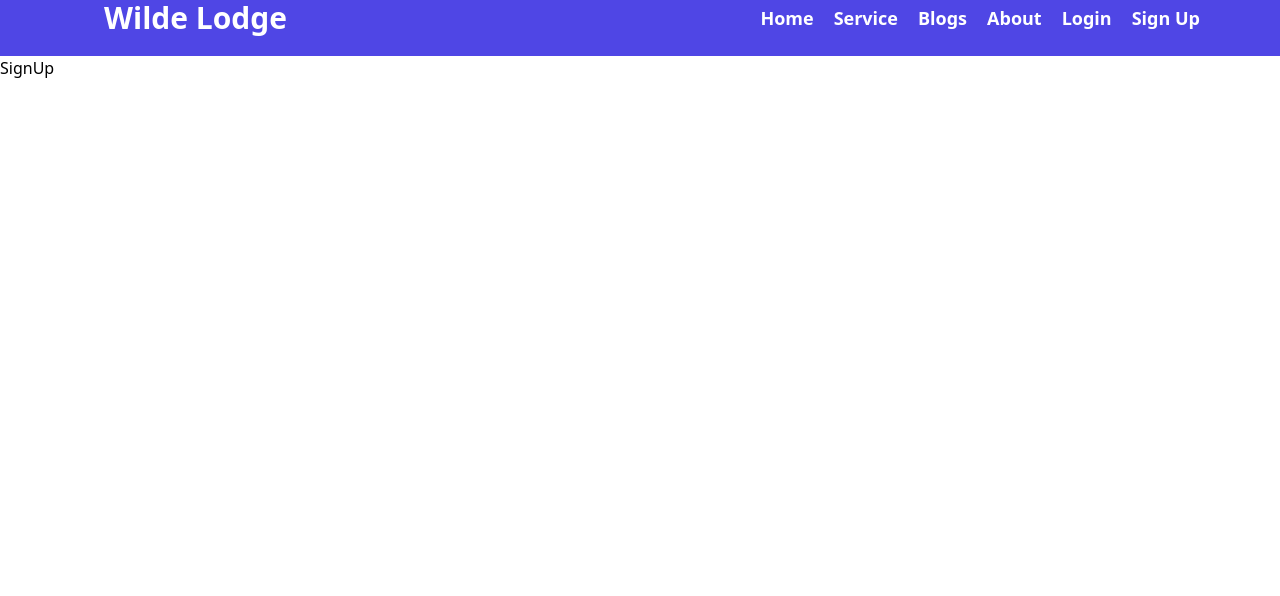
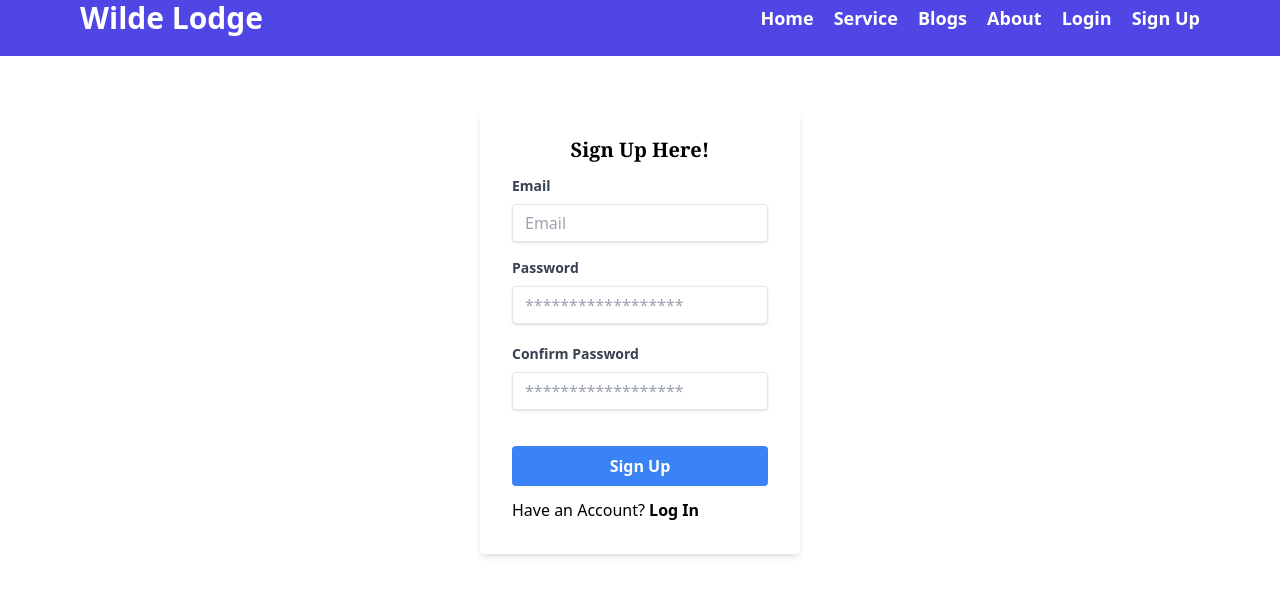
Before and after one commit to merazul2755/Wilde-Lodge, a React (Create React App) app: page /signup in a window 1280 px wide. Shown: the top 596 px of the page. Built offline with nearby package versions, Linux system fonts and the light colour scheme.

Commit message:
add log in form and signup form

```diff
--- a/src/components/Blogs/Blogs.js
+++ b/src/components/Blogs/Blogs.js
@@ -2,7 +2,7 @@ import React from "react";
 
 const Blogs = () => {
   return (
-    <div className="ml-20 mr-20 mt-10">
+    <div className="md:ml-20 mr-20 mt-10 ml-10">
         <div>
         <h1 className="font-bold text-2xl mb-3">01. Differnce Between Authorization & Authentication</h1>
       <table className="table-auto border-collapse border border-slate-400">
--- a/src/components/Header/Header.js
+++ b/src/components/Header/Header.js
@@ -14,7 +14,7 @@ const Header = () => {
       </div>
 
       <div className="md:flex justify-around items-center font-bold">
-        <h1 className="pl-10 ml-16 w-full text-3xl">Wilde Lodge</h1>
+        <h1 className="pl-20 w-full text-3xl">Wilde Lodge</h1>
 
         <ul
           className={`md:flex leading-10S text-lg justify-end text-center mr-20 bg-indigo-600 md:static absolute w-full duration-500 ease-in ${
--- a/src/components/Login/Login.js
+++ b/src/components/Login/Login.js
@@ -1,11 +1,60 @@
-import React from 'react';
+import React from "react";
+import { Link } from "react-router-dom";
 
 const Login = () => {
-    return (
-        <div>
-            Login
-        </div>
-    );
+  return (
+
+      <div className="container mt-14">
+
+          <div className="w-full max-w-xs mx-auto lg:w-3/4">
+
+        <form className="bg-white shadow-md rounded px-8 pt-6 pb-8 mb-4">
+        <h1 className="text-center font-serif font-bold text-xl mb-3">LogIn Here!</h1>
+          <div className="mb-4">
+            <label
+              className="block text-gray-700 text-sm font-bold mb-2"
+              for="username"
+            >
+              Email
+            </label>
+            <input
+              className="shadow appearance-none border rounded w-full py-2 px-3 text-gray-700 leading-tight focus:outline-none focus:shadow-outline"
+              id="username"
+              type="email"
+              placeholder="Email"
+              required
+            />
+          </div>
+
+          <div className="mb-6">
+            <label
+              className="block text-gray-700 text-sm font-bold mb-2"
+              for="password"
+            >
+              Password
+            </label>
+            <input
+              className="shadow appearance-none border  rounded w-full py-2 px-3 text-gray-700 mb-3 leading-tight focus:outline-none focus:shadow-outline"
+              id="password"
+              type="password"
+              placeholder="******************"
+              required
+            />
+          </div>
+          <div className="flex items-center justify-between">
+            <input
+              className="bg-blue-500 hover:bg-blue-700 text-white font-bold py-2 px-4 rounded focus:outline-none focus:shadow-outline w-full"
+              type="submit"
+            />
+
+
+          </div>
+          <p className="mt-3">Don't Have an Account? <Link to='/signup' ><strong>Sign Up</strong></Link> </p>
+        </form>
+      </div>
+      </div>
+
+  );
 };
 
 export default Login;
--- a/src/components/SignUp/SignUp.js
+++ b/src/components/SignUp/SignUp.js
@@ -1,11 +1,77 @@
-import React from 'react';
+import React from "react";
+import { Link } from "react-router-dom";
 
 const SignUp = () => {
-    return (
-        <div>
-            SignUp
+  return (
+    <div>
+      <div className="container mt-14">
+        <div className="w-full max-w-xs mx-auto lg:w-3/4">
+          <form className="bg-white shadow-md rounded px-8 pt-6 pb-8 mb-4">
+            <h1 className="text-center font-serif font-bold text-xl mb-3">
+              Sign Up Here!
+            </h1>
+            <div className="mb-4">
+              <label
+                className="block text-gray-700 text-sm font-bold mb-2"
+                for="username"
+              >
+                Email
+              </label>
+              <input
+                className="shadow appearance-none border rounded w-full py-2 px-3 text-gray-700 leading-tight focus:outline-none focus:shadow-outline"
+                id="username"
+                type="email"
+                placeholder="Email"
+              />
+            </div>
+
+            <div className="mb-2">
+              <label
+                className="block text-gray-700 text-sm font-bold mb-2"
+                for="password"
+              >
+                Password
+              </label>
+              <input
+                className="shadow appearance-none border  rounded w-full py-2 px-3 text-gray-700 mb-3 leading-tight focus:outline-none focus:shadow-outline"
+                id="password"
+                type="password"
+                placeholder="******************"
+              />
+            </div>
+            <div className="mb-6">
+              <label
+                className="block text-gray-700 text-sm font-bold mb-2"
+                for="password"
+              >
+               Confirm Password
+              </label>
+              <input
+                className="shadow appearance-none border  rounded w-full py-2 px-3 text-gray-700 mb-3 leading-tight focus:outline-none focus:shadow-outline"
+                id="password"
+                type="password"
+                placeholder="******************"
+              />
+            </div>
+            <div className="flex items-center justify-between">
+              <button
+                className="bg-blue-500 hover:bg-blue-700 text-white font-bold py-2 px-4 rounded focus:outline-none focus:shadow-outline w-full"
+                type="button"
+              >
+                Sign Up
+              </button>
+            </div>
+            <p className="mt-3">
+            Have an Account?
+              <Link to="/login">
+                <strong> Log In</strong>
+              </Link>
+            </p>
+          </form>
         </div>
-    );
+      </div>
+    </div>
+  );
 };
 
 export default SignUp;
```
